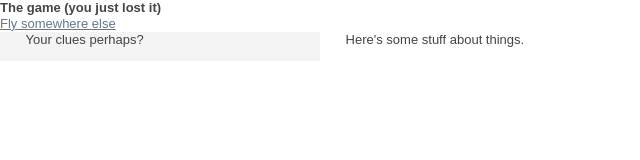
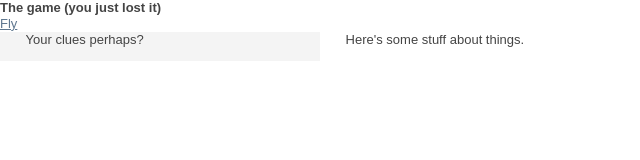
Before and after one commit to pamelafox/recoverymission, a plain HTML site: page index.html in a window 1280 px wide. Shown: the top 160 px of the page, without its empty margins (0-640 px from the left). Drawn offline with Linux system fonts and the light colour scheme.

Commit message:
Add an assistive style for accessible content.

```diff
--- a/css/style.css
+++ b/css/style.css
@@ -135,7 +135,14 @@ html, body {
 
 
 
-
+.assistive {
+  position: absolute;
+  left: -9999px;
+  width: 1px;
+  height: 1px;
+  display: inline;
+  overflow: hidden;
+}
 
 
 /*
--- a/index.html
+++ b/index.html
@@ -26,7 +26,7 @@
       <h1>The game (you just lost it)</h1>
       <aside>
       <nav>
-        <a href="./">Fly<span> somewhere else</span></a>
+        <a href="./">Fly<span class="assistive"> somewhere else</span></a>
       </nav>
       </aside>
     </header>
```
